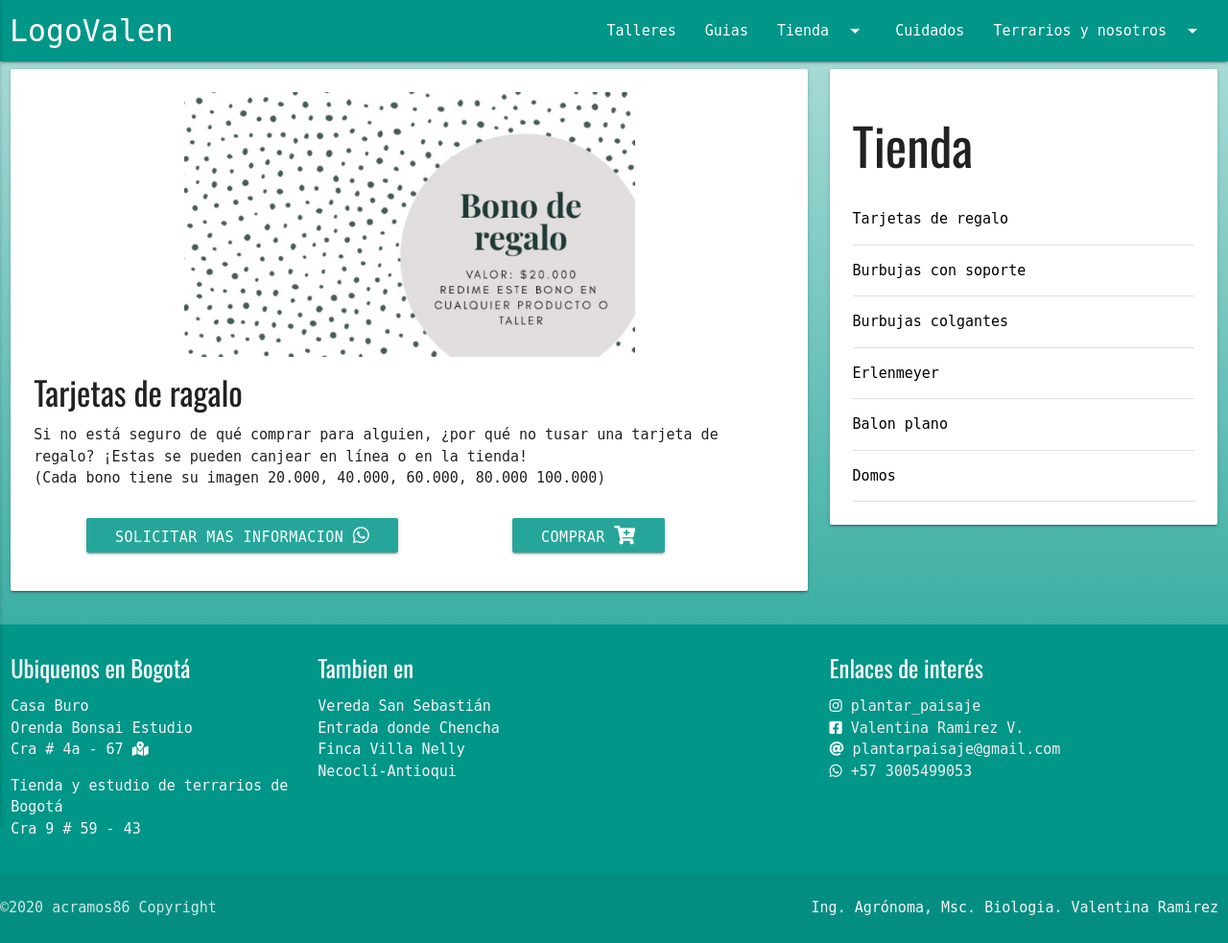
After one commit to acramos86/webEstatica_Django, a Django app: page /tarjetas/ in a window 1280 px wide. The commit adds this page. Shown: the whole page at 96% size. Run offline with Django 3.2, Linux system fonts and the light colour scheme; some libraries are stand-ins or nearby versions; some web fonts are replaced.

Commit message:
Secion tiende iniciada, pagina de tarjetas creada, paginas de burbujas flotantes en proceso

```diff
--- a/proyectoDjango/static/css/estilos.css
+++ b/proyectoDjango/static/css/estilos.css
@@ -108,3 +108,13 @@ h1, h2, h3, h4, h5, h6{
 	/*font-size: 20px;*/
 	font-family: 'Oswald', sans-serif;
 }
+
+.tajertaClass img{
+	display: block;
+	margin: auto;
+	width: 60%;
+}
+
+.botonesTienda a{
+	margin: 2% 7%;
+}
--- a/proyectoDjango/templates/base.html
+++ b/proyectoDjango/templates/base.html
@@ -24,8 +24,8 @@
 			<li><a class="dropdown-button" data-hover="true" href="" data-activates="tienda1">Tienda<i class="material-icons right">arrow_drop_down</i></a>
 				<!-- Dropdown Structure -->
 				<ul id="tienda1" class="dropdown-content">
-					<li><a href="#!">Tarjetas de regalo</a></li>
-					<li><a href="#!">Burbujas con soporte</a></li>
+					<li><a href="{% url 'tarjetas' %}">Tarjetas de regalo</a></li>
+					<li><a href="{% url 'burbSoporte' %}">Burbujas con soporte</a></li>
 					<li><a href="#!">Burbuja colgante</a></li>
 					<li><a href="#!">Erlenmeyer</a></li>
 					<li><a href="#!">Balon plano</a></li>
@@ -60,8 +60,8 @@
 						<li><a class="dropdown-button" data-hover="true" href="" data-activates="tienda">Tienda<i class="material-icons right">arrow_drop_down</i></a>
 							<!-- Dropdown Structure -->
 							<ul id="tienda" class="dropdown-content">
-								<li><a href="#!">Tarjetas de regalo</a></li>
-								<li><a href="#!">Burbujas con soporte</a></li>
+								<li><a href="{% url 'tarjetas' %}">Tarjetas de regalo</a></li>
+								<li><a href="{% url 'burbSoporte' %}">Burbujas con soporte</a></li>
 								<li><a href="#!">Burbuja colgante</a></li>
 								<li><a href="#!">Erlenmeyer</a></li>
 								<li><a href="#!">Balon plano</a></li>
@@ -89,7 +89,7 @@
 
 		<!--Inicio del section-->
 
-		{%block content %}{% endblock %}
+		{% block content %}{% endblock %}
 
 		<!--Fin del section-->
 
--- a/proyectoDjango/templates/index.html
+++ b/proyectoDjango/templates/index.html
@@ -62,11 +62,11 @@ proyectoValen
             <br>
             <div class="divider"></div>
             <div class="section">
-                <a class="black-text" href="#">Tarjetas de regalo</a>
+                <a class="black-text" href="{% url 'tarjetas' %}">Tarjetas de regalo</a>
             </div>
             <div class="divider"></div>
             <div class="section">
-                <a class="black-text" href="#">Burbujas con soporte</a>
+                <a class="black-text" href="{% url 'burbSoporte' %}">Burbujas con soporte</a>
             </div>
             <div class="divider"></div>
             <div class="section">
--- /dev/null
+++ b/proyectoDjango/templates/tienda.html
@@ -0,0 +1,53 @@
+{% extends "base.html" %}
+{% load static %}
+
+{% block tittle %}
+Tienda
+{% endblock %}
+
+{% block content %}
+
+<div class="row tajertaClass">
+    <div class="col s12 l8">
+        <div class="card-panel">
+            <div class="card-content">
+                {% block carrito %}
+
+                {% endblock %}
+            </div>
+        </div>
+    </div>
+    <!-- Este es el aside -->
+    <div class="col s12 l4">
+
+        <aside class="card-panel fixed">
+            <h2>Tienda</h2>
+            <div class="section">
+                <a class="black-text" href="{% url 'tarjetas' %}">Tarjetas de regalo</a>
+            </div>
+            <div class="divider"></div>
+            <div class="section">
+                <a class="black-text" href="{% url 'burbSoporte' %}">Burbujas con soporte</a>
+            </div>
+            <div class="divider"></div>
+            <div class="section">
+                <a class="black-text" href="#">Burbujas colgantes</a>
+            </div>
+            <div class="divider"></div>
+            <div class="section">
+                <a class="black-text" href="#">Erlenmeyer</a>
+            </div>
+            <div class="divider"></div>
+            <div class="section">
+                <a class="black-text" href="#">Balon plano</a>
+            </div>
+            <div class="divider "></div>
+            <div class="section">
+                <a class="black-text" href="#">Domos</a>
+            </div>
+            <div class="divider"></div>
+        </aside>
+    </div>
+</div>
+
+{% endblock %}
--- /dev/null
+++ b/proyectoDjango/templates/tienda_burbujaSoporte.html
@@ -0,0 +1,6 @@
+{% extends "tienda.html" %}
+{% load static %}
+
+{% block carrito %}
+Pendiente de que se ponga toda laa informacion
+{% endblock %}
--- /dev/null
+++ b/proyectoDjango/templates/tienda_tarjeta.html
@@ -0,0 +1,18 @@
+{% extends "tienda.html" %}
+{% load static %}
+
+{% block carrito %}
+
+<img class="responsive-img center-align" src="{% static '/imagenes/tarjeta.jpg'%}">
+<h4>Tarjetas de ragalo</h4>
+<p>
+    Si no está seguro de qué comprar para alguien, ¿por qué no tusar una tarjeta de
+    regalo? ¡Estas se pueden canjear en línea o en la tienda!<br>
+    (Cada bono tiene su imagen 20.000, 40.000, 60.000, 80.000 100.000)
+</p>
+<div class="botonesTienda">
+    <a class="btn" href="https://api.whatsapp.com/send?phone=[+57][3005499053]">Solicitar mas informacion   <i class="fab fa-whatsapp"></i></a>
+    <a class="btn" href="#">Comprar   <i class="fas fa-cart-plus"></i></a>
+</div>
+
+{% endblock %}
--- a/proyectoDjango/urls.py
+++ b/proyectoDjango/urls.py
@@ -15,7 +15,7 @@ Including another URLconf
 """
 from django.contrib import admin
 from django.urls import path
-from proyectoDjango.views import inicio, talleres, incubadora, duda, solDirecto, humeda, guias, cuidados
+from proyectoDjango.views import inicio, talleres, incubadora, duda, solDirecto, humeda, guias, cuidados, tarjetas, burbSoporte
 
 urlpatterns = [
     path('admin/', admin.site.urls),
@@ -26,5 +26,7 @@ urlpatterns = [
     path('solDirecto/', solDirecto, name = 'solDirecto'),
     path('humeda/', humeda, name = 'humeda'),
     path('guias/', guias, name ='guias'),
-    path('cuidados/', cuidados, name = 'cuidados')
+    path('cuidados/', cuidados, name = 'cuidados'),
+    path('tarjetas/', tarjetas, name = 'tarjetas'),
+    path('burbsoporte', burbSoporte, name = 'burbSoporte')
 ]
--- a/proyectoDjango/views.py
+++ b/proyectoDjango/views.py
@@ -44,3 +44,13 @@ def cuidados(request):
     documento = loader.get_template('cuidados.html')
     docRender = documento.render()
     return HttpResponse(docRender)
+
+def tarjetas(request):
+    documento = loader.get_template('tienda_tarjeta.html')
+    docRender = documento.render()
+    return HttpResponse(docRender)
+
+def burbSoporte(request):
+    documento = loader.get_template('tienda_burbujaSoporte.html')
+    docRender = documento.render()
+    return HttpResponse(docRender)
```
Also changed, not shown: proyectoDjango/static/imagenes/tarjeta.jpg (added).
